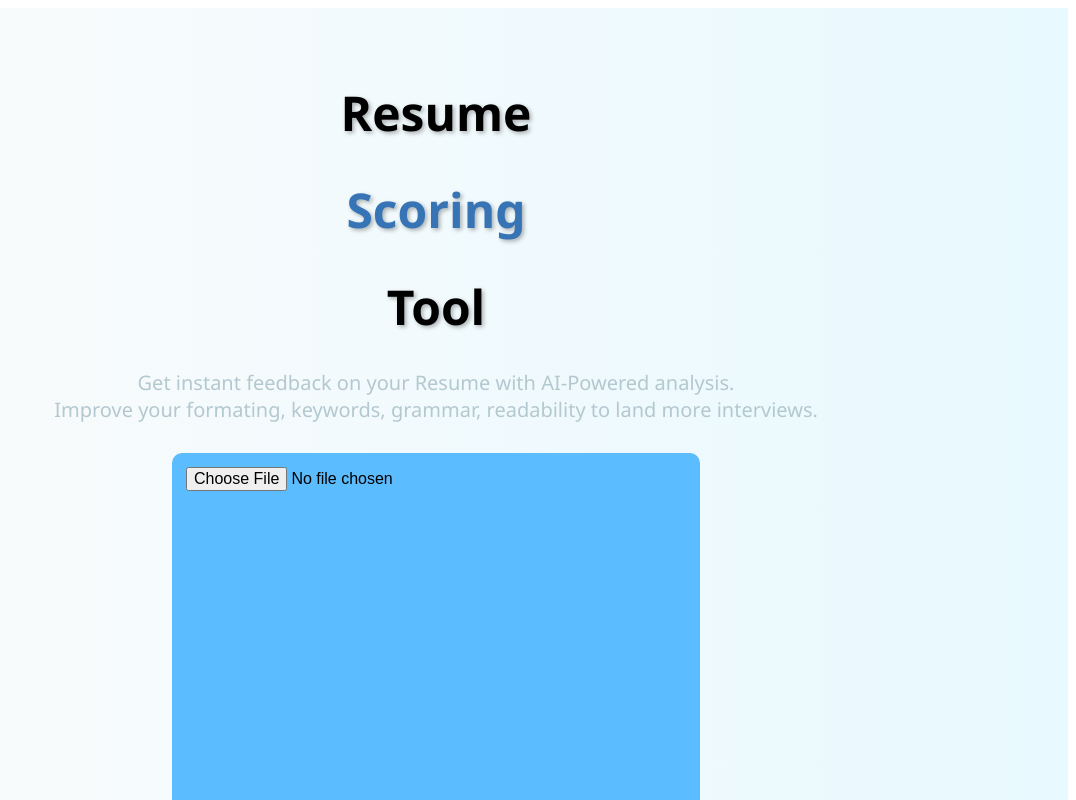
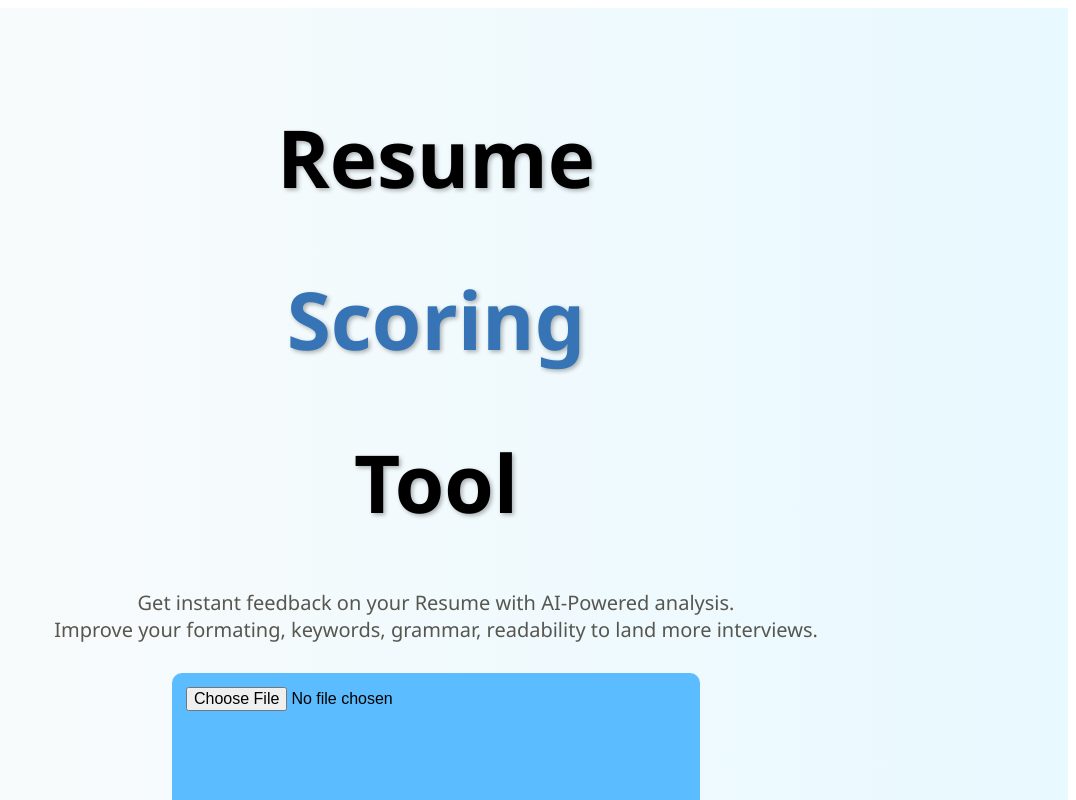
Before and after one commit to rajdeep-office/Resume-agent, a React (Create React App) app in the folder frontend/: page / in a window 1280 px wide. Shown: the top 800 px of the page, without its empty margins (204-1280 px from the left). Built offline with nearby package versions, Linux system fonts and the light colour scheme.

Commit message:
Update App.js

```diff
--- a/frontend/src/App.js
+++ b/frontend/src/App.js
@@ -14,8 +14,7 @@ function App() {
     >
       <h1
         style={{
-          fontSize: "3rem",
-          marginBottom: "30px",
+          fontSize: "5rem",
           textShadow: "2px 2px 4px rgba(0,0,0,0.3)",
           color:"black",
         }}
@@ -24,8 +23,7 @@ function App() {
           </h1>
     <h1
         style={{
-          fontSize: "3rem",
-          marginBottom: "30px",
+          fontSize: "5rem",
           textShadow: "2px 2px 4px rgba(0,0,0,0.3)",
           color:"#3674B5",
         }}
@@ -34,8 +32,7 @@ Scoring
   </h1>
   <h1
         style={{
-          fontSize: "3rem",
-          marginBottom: "30px",
+          fontSize: "5rem",
           textShadow: "2px 2px 4px rgba(0,0,0,0.3)",
           color: "black",
         }}
@@ -46,7 +43,7 @@ Tool
           style={{
           fontSize: "20px",
           marginBottom: "10px",
-          color:"#B3C8CF",
+          color:"#57564F",
           }}
       >
       Get instant feedback on your Resume with AI-Powered analysis. <br/>
```
